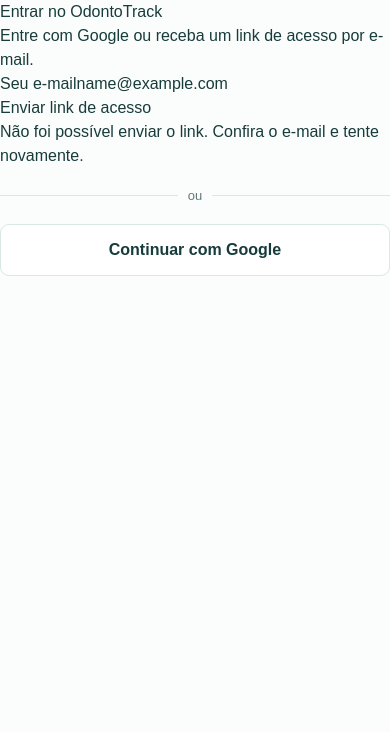
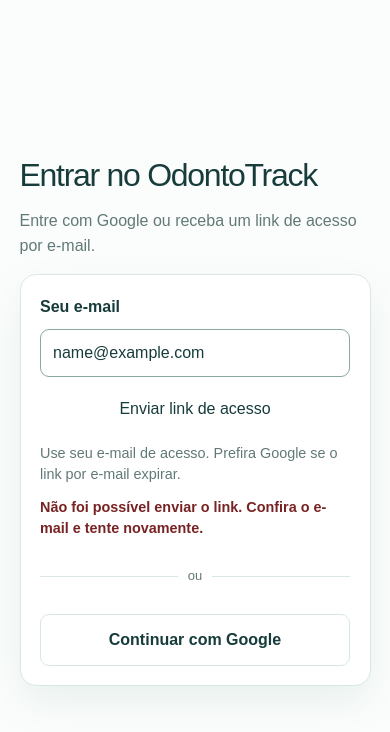
Before and after one commit to Rafael99900/OdontoTrack, a Next.js app: page /login in a window 390 px wide. Both pictures are taken after typing "name@example.com" into the empty fields and a click on the button "Enviar link de acesso". Shown: the top 732 px of the page. Built offline with nearby package versions, Linux system fonts and the light colour scheme; no server answers.

Commit message:
test: add responsive accessibility QA contract

```diff
--- /dev/null
+++ b/scripts/test-interface-qa-contract.mjs
@@ -0,0 +1,44 @@
+import { readFile } from "node:fs/promises";
+
+const required = {
+  "src/app/login/page.tsx": ["data-cy=\"auth-login-page\"", "role=\"alert\""],
+  "src/features/auth/magic-link-form.tsx": [
+    "data-cy=\"auth-magic-link-form\"",
+    "data-cy=\"auth-email-input\"",
+    "data-cy=\"auth-send-magic-link\"",
+    "data-cy=\"auth-google-sign-in\"",
+    "htmlFor=\"email\"",
+    "autoComplete=\"email\"",
+    "aria-live",
+  ],
+  "src/app/area/page.tsx": ["data-cy=\"auth-protected-area\"", "data-cy=\"open-editorial-review\"", "data-cy=\"open-course-draft\""],
+  "src/app/area/revisoes/page.tsx": ["data-cy=\"editorial-review-page\"", "data-cy=\"editorial-review-notice\"", "data-cy=\"editorial-evidence-list\"", "data-cy=\"editorial-checklist\""],
+  "src/app/area/cursos/page.tsx": ["data-cy=\"courses-editorial-page\"", "data-cy=\"course-editorial-guard\"", "data-cy=\"course-draft-modules\""],
+  "src/features/learning/lesson-studio.tsx": ["data-cy=\"lesson-studio\"", "data-cy=\"lesson-ai-question\"", "data-cy=\"lesson-ai-send\"", "data-cy=\"lesson-open-pdf\""],
+};
+
+for (const [file, fragments] of Object.entries(required)) {
+  const source = await readFile(file, "utf8");
+  for (const fragment of fragments) {
+    if (!source.includes(fragment)) throw new Error(`${file}: contrato de QA ausente (${fragment}).`);
+  }
+}
+
+const [a11y, globalCss, loginCss] = await Promise.all([
+  readFile("src/app/accessibility.css", "utf8"),
+  readFile("src/app/globals.css", "utf8"),
+  readFile("src/app/login/login.module.css", "utf8"),
+]);
+
+for (const fragment of [":focus-visible", "min-height: 44px", "prefers-reduced-motion"]) {
+  if (!a11y.includes(fragment)) throw new Error(`Contrato global de acessibilidade ausente: ${fragment}.`);
+}
+for (const fragment of ["@media(max-width:720px)", "@media(max-width:900px)", "overflow:auto"]) {
+  if (!globalCss.includes(fragment)) throw new Error(`Contrato responsivo ausente em globals.css: ${fragment}.`);
+}
+for (const fragment of ["min-height: 100dvh", "width: min(100%, 560px)", "@media"] ) {
+  if (fragment === "@media") continue;
+  if (!loginCss.includes(fragment)) throw new Error(`Contrato de login responsivo ausente: ${fragment}.`);
+}
+
+console.log("Interface QA contract passed: login, área, revisão, cursos, foco, teclado e breakpoints.");
--- /dev/null
+++ b/src/app/accessibility.css
@@ -0,0 +1,35 @@
+/* Regras transversais de acessibilidade: aplicadas a fluxos públicos e privados. */
+:where(a, button, input, textarea, summary):focus-visible {
+  outline: 3px solid #07574f;
+  outline-offset: 3px;
+}
+
+:where(button, input, textarea) {
+  min-height: 44px;
+}
+
+.auth-help,
+.auth-status {
+  margin: 2px 0 0;
+  color: var(--muted);
+  font-size: .9rem;
+  line-height: 1.45;
+}
+
+.auth-status:empty {
+  display: none;
+}
+
+.auth-status-error {
+  color: #782323;
+  font-weight: 700;
+}
+
+@media (prefers-reduced-motion: reduce) {
+  *, *::before, *::after {
+    animation-duration: .01ms !important;
+    animation-iteration-count: 1 !important;
+    scroll-behavior: auto !important;
+    transition-duration: .01ms !important;
+  }
+}
--- a/src/app/layout.tsx
+++ b/src/app/layout.tsx
@@ -1,6 +1,7 @@
 import type { Metadata } from "next";
 import { Geist, Geist_Mono } from "next/font/google";
 import "./globals.css";
+import "./accessibility.css";
 
 const geistSans = Geist({
   variable: "--font-geist-sans",
--- /dev/null
+++ b/src/app/login/login.module.css
@@ -0,0 +1,72 @@
+.page {
+  width: min(100%, 560px);
+  min-height: 100dvh;
+  margin: 0 auto;
+  padding: clamp(28px, 7vw, 72px) clamp(18px, 5vw, 40px);
+  display: grid;
+  align-content: center;
+  gap: 16px;
+}
+
+.page h1 {
+  margin: 0;
+  font-size: clamp(2rem, 7vw, 3rem);
+  line-height: 1.1;
+  letter-spacing: -.04em;
+}
+
+.intro {
+  margin: 0;
+  color: var(--muted);
+  line-height: 1.55;
+}
+
+.error {
+  margin: 0;
+  padding: 12px 14px;
+  border: 1px solid #bc4b4b;
+  border-radius: 10px;
+  background: #fff2f2;
+  color: #782323;
+  line-height: 1.45;
+}
+
+.form {
+  display: grid;
+  gap: 10px;
+  padding: clamp(18px, 5vw, 28px);
+  border: 1px solid var(--line);
+  border-radius: 16px;
+  background: #fff;
+  box-shadow: 0 16px 40px rgba(7, 87, 79, .08);
+}
+
+.form label {
+  font-weight: 700;
+}
+
+.form input {
+  width: 100%;
+  border: 1px solid #8ba9a3;
+  border-radius: 9px;
+  padding: 11px 12px;
+  color: var(--ink);
+  background: #fff;
+  font: inherit;
+}
+
+.form button {
+  width: 100%;
+}
+
+.help,
+.status {
+  margin: 2px 0 0;
+  color: var(--muted);
+  font-size: .9rem;
+  line-height: 1.45;
+}
+
+.statusError {
+  color: #782323;
+}
--- a/src/app/login/page.tsx
+++ b/src/app/login/page.tsx
@@ -1,13 +1,14 @@
 import { MagicLinkForm } from "@/features/auth/magic-link-form";
+import styles from "./login.module.css";
 
 export default async function LoginPage({ searchParams }: { searchParams: Promise<{ error?: string }> }) {
   const { error } = await searchParams;
   return (
-    <main data-cy="auth-login-page">
+    <main className={styles.page} data-cy="auth-login-page">
       <h1>Entrar no OdontoTrack</h1>
-      <p>Entre com Google ou receba um link de acesso por e-mail.</p>
-      {error && <p data-cy="auth-callback-error" role="alert">Não foi possível concluir seu acesso. Solicite um novo link.</p>}
-      <MagicLinkForm />
+      <p className={styles.intro}>Entre com Google ou receba um link de acesso por e-mail.</p>
+      {error && <p className={styles.error} data-cy="auth-callback-error" role="alert">Não foi possível concluir seu acesso. Solicite um novo link.</p>}
+      <MagicLinkForm className={styles.form} />
     </main>
   );
 }
--- a/src/features/auth/magic-link-form.tsx
+++ b/src/features/auth/magic-link-form.tsx
@@ -5,7 +5,7 @@
 import { createSupabaseBrowserClient } from "@/lib/supabase/client";
 import { SupabaseAuthConfigurationError } from "@/lib/supabase/config";
 
-export function MagicLinkForm() {
+export function MagicLinkForm({ className }: { className?: string }) {
   const [email, setEmail] = useState("");
   const [status, setStatus] = useState<"idle" | "loading" | "sent" | "error">("idle");
   const [message, setMessage] = useState("");
@@ -53,7 +53,7 @@
   }
 
   return (
-    <form onSubmit={submit} data-cy="auth-magic-link-form" aria-busy={status === "loading"}>
+    <form className={className} onSubmit={submit} data-cy="auth-magic-link-form" aria-busy={status === "loading"}>
       <label htmlFor="email">Seu e-mail</label>
       <input
         id="email"
@@ -62,13 +62,15 @@
         value={email}
         onChange={(event) => setEmail(event.target.value)}
         autoComplete="email"
+        aria-describedby="auth-login-help auth-status"
         required
         disabled={status === "loading"}
       />
       <button data-cy="auth-send-magic-link" type="submit" disabled={status === "loading"}>
         {status === "loading" ? "Enviando link…" : "Enviar link de acesso"}
       </button>
-      {message && <p data-cy="auth-status" role={status === "error" ? "alert" : "status"}>{message}</p>}
+      <p id="auth-login-help" className="auth-help">Use seu e-mail de acesso. Prefira Google se o link por e-mail expirar.</p>
+      <p id="auth-status" className={status === "error" ? "auth-status auth-status-error" : "auth-status"} data-cy="auth-status" role={status === "error" ? "alert" : "status"} aria-live={status === "error" ? "assertive" : "polite"} aria-atomic="true">{message}</p>
       <div className="auth-divider" aria-hidden="true">ou</div>
       <button
         data-cy="auth-google-sign-in"
```
Also changed, not shown: 2 other files (tests, documents, lock files or other folders).
